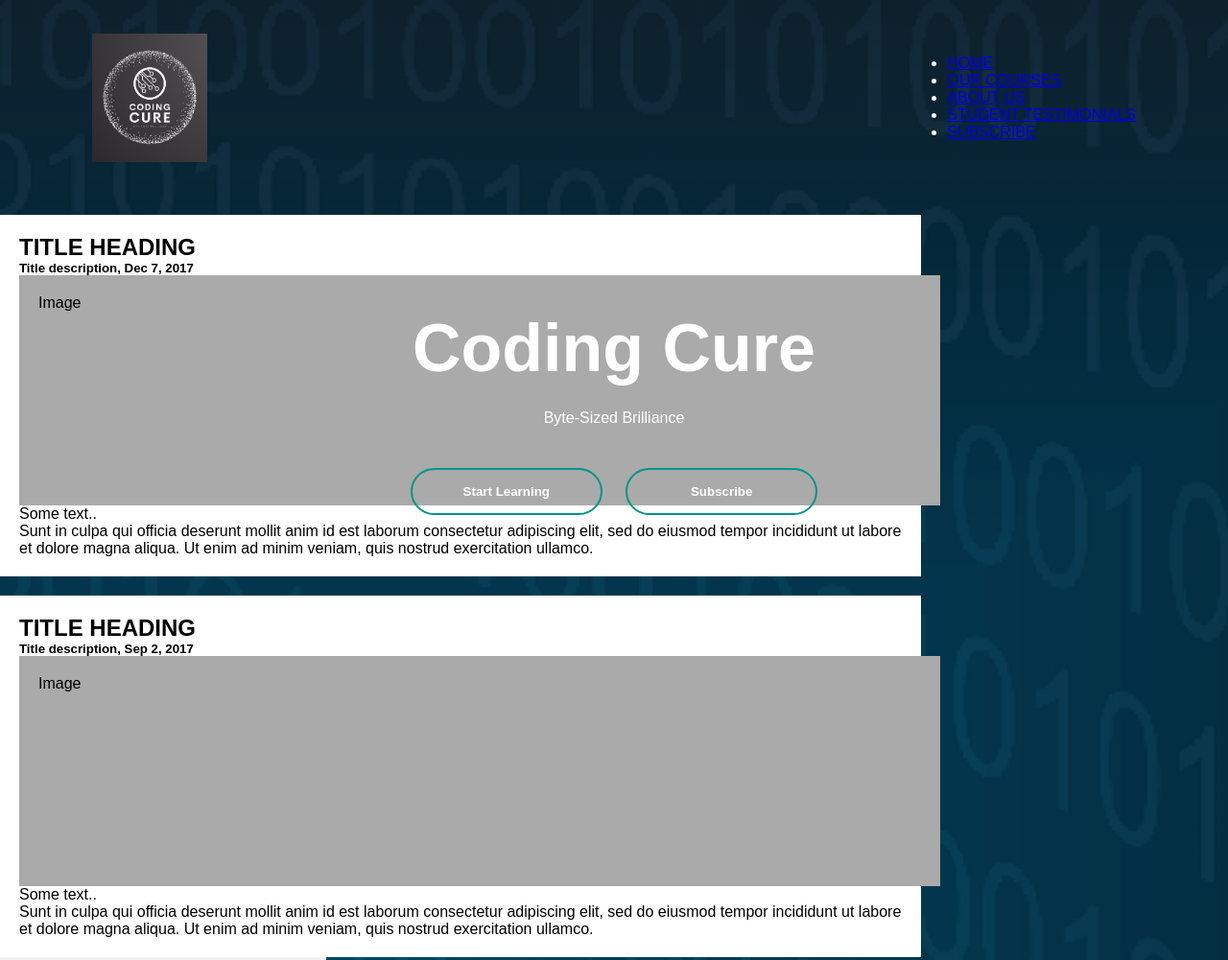
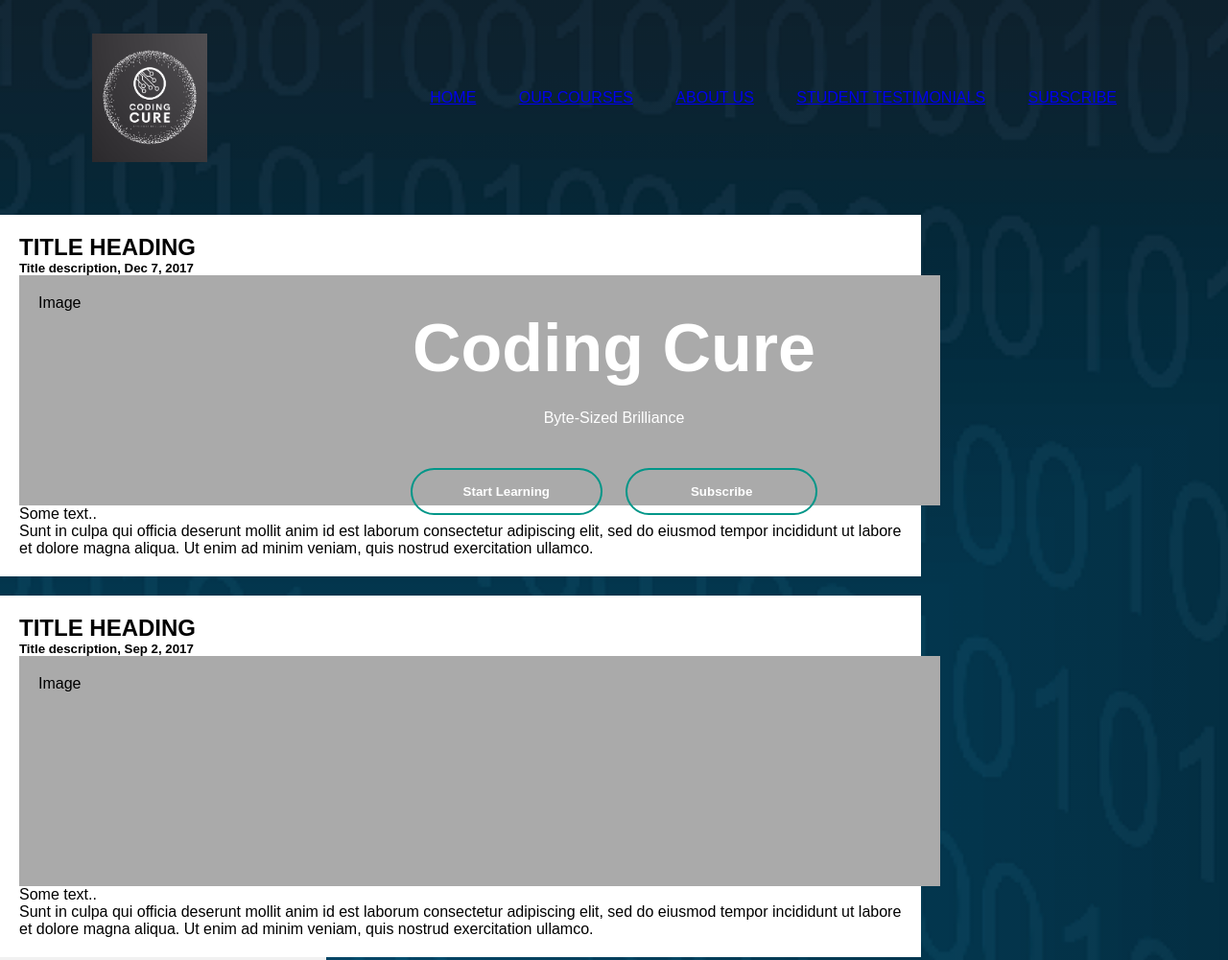
Before and after one commit to CodingCure/CodingCure, a plain HTML site: page index.html in a window 1280 px wide. Shown: the top 1001 px of the page at 96% size. Drawn offline with Linux system fonts and the light colour scheme.

Commit message:
Add files via upload

```diff
--- a/style.css
+++ b/style.css
@@ -23,9 +23,10 @@
     cursor: pointer;
 }
 .navbar ul li{
-    position: -webkit-sticky;
-    position: sticky;
-    top: 0;
+    list-style: none;
+    display: inline-block;
+    margin: 0 20px;
+    position: relative;
 }
 .navbar ul li{
     text-decoration: none;
@@ -97,12 +98,14 @@ button:hover span{
 /* Create two unequal columns that floats next to each other */
 /* Left column */
 .leftcolumn {
+    top: 100px;
     float: left;
     width: 75%;
 }
 
 /* Right column */
 .rightcolumn {
+    top: 100px;
     float: left;
     width: 25%;
     background-color: #f1f1f1;
```
